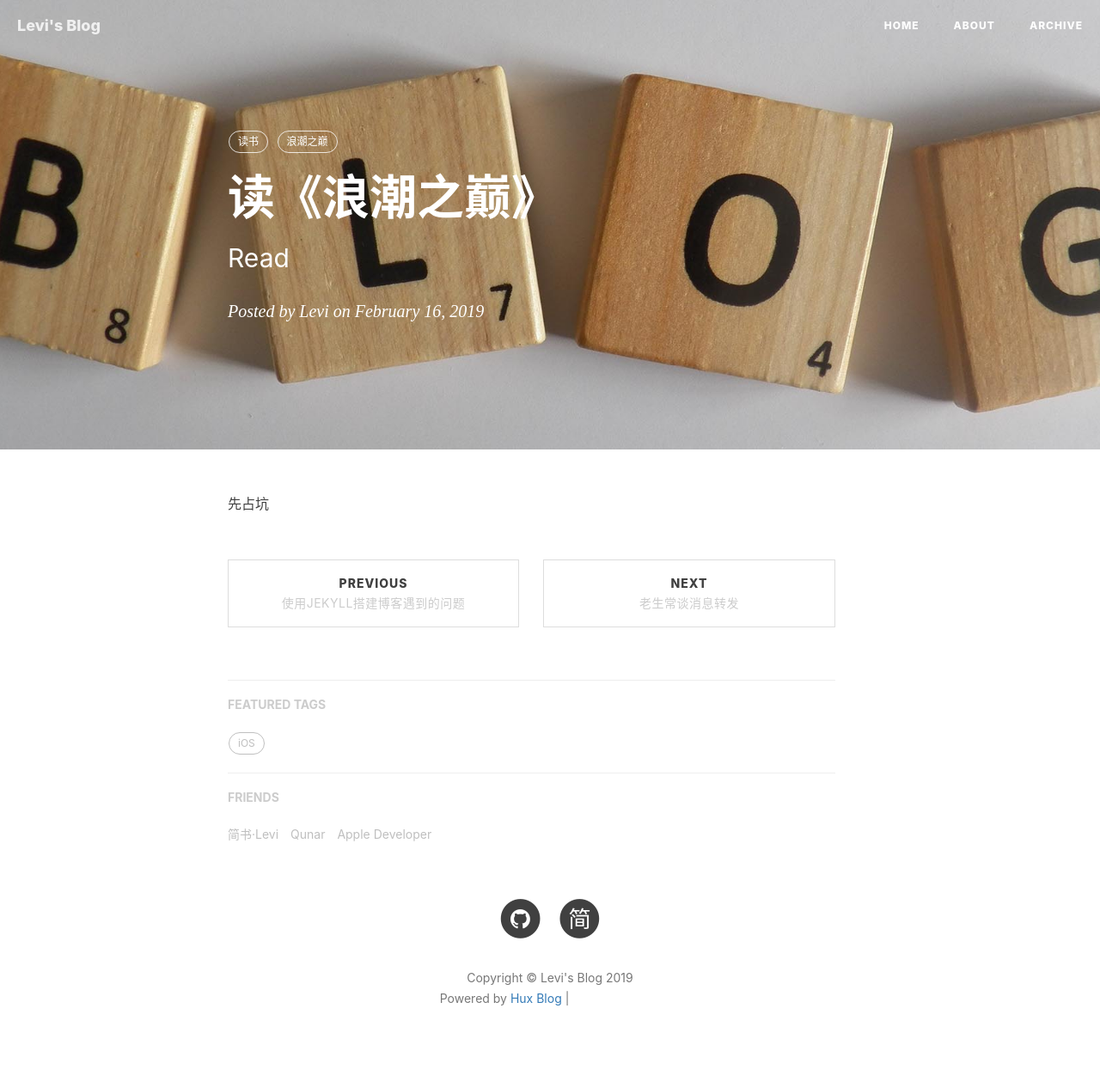
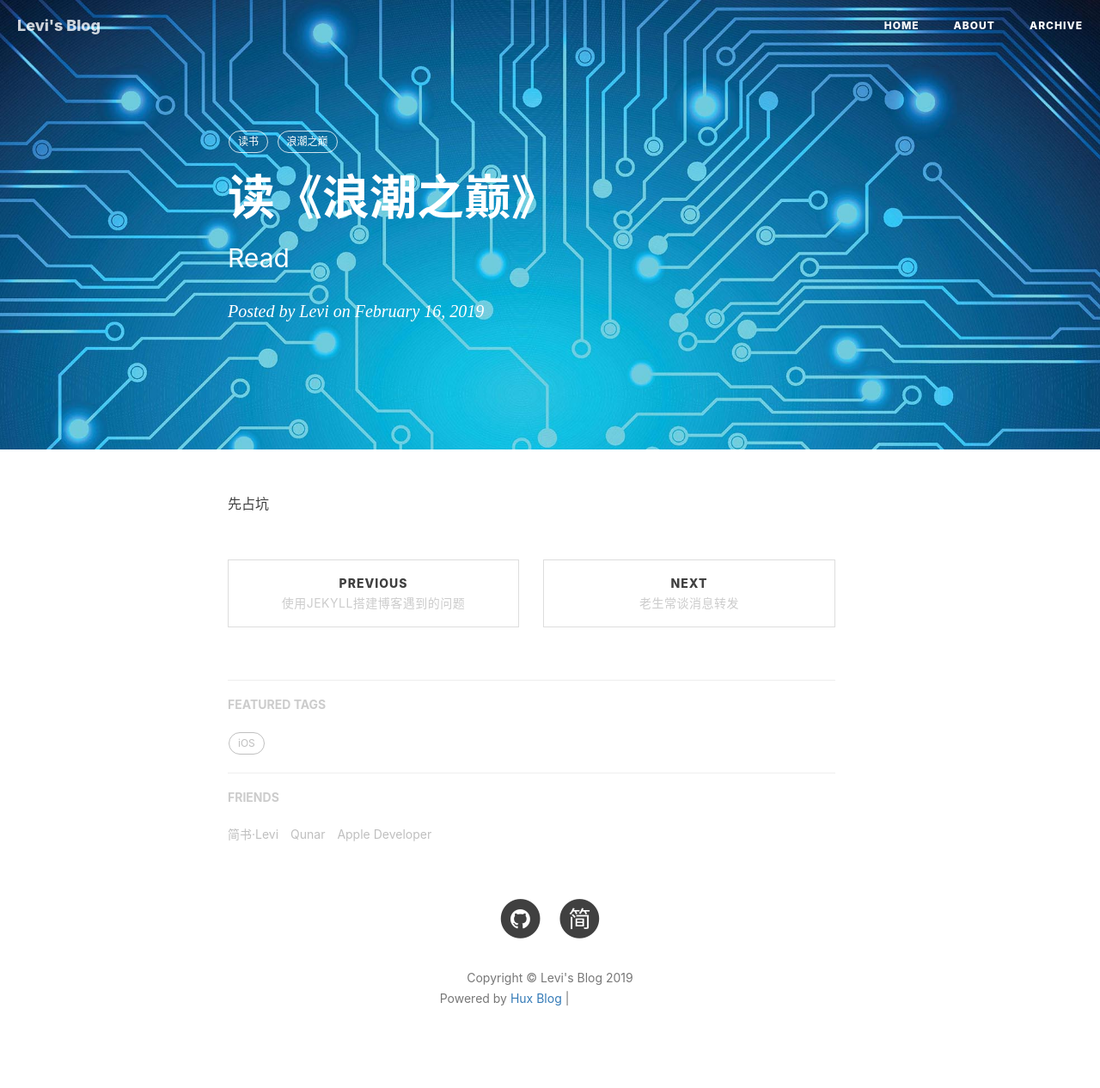
Before and after one commit to levicn/levicn.github.io, a Jekyll site: the page built from _posts/2019-02-16-读浪潮之巅.md, in a window 1280 px wide. Shown: the whole page at 86% size. Built offline with Jekyll 4.4.1, drawn with Linux system fonts in a browser that asks for light colours; nearby versions of some CDN libraries; comment, search, counter and statistics services are not loaded; grey boxes are pictures that could not be loaded.

```diff
--- a/_posts/2019-02-16-读浪潮之巅.md
+++ b/_posts/2019-02-16-读浪潮之巅.md
@@ -3,7 +3,7 @@
 title:      读《浪潮之巅》
 subtitle:   Read
 date:       2019-02-16
-header-img: img/post-bg-blog.jpg
+header-img: img/post-bg-wave.jpg
 author:     Levi
 catalog:    false
 tags:
```
Also changed, not shown: img/post-bg-wave.jpg (added).
